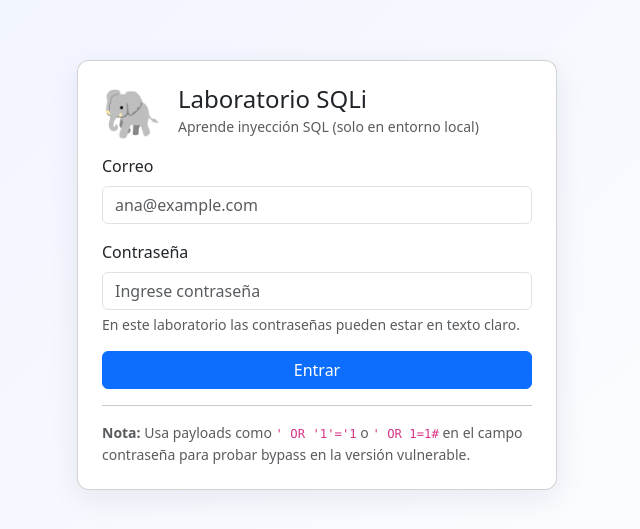
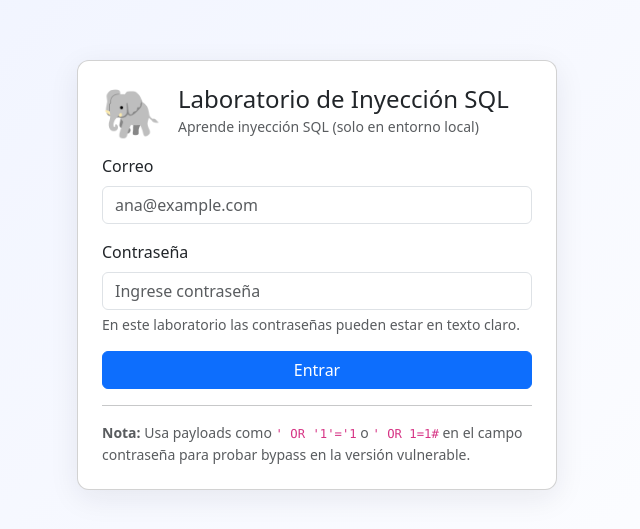
Before and after one commit to Andrewsy1004/InyeccionSQL, a website: page public/index.html in a window 1280 px wide. Shown: the part 125-654 px from the top of the page, without its empty margins (323-963 px from the left). Drawn offline with nearby package versions, Linux system fonts and the light colour scheme.

Commit message:
actualización del título en la interfaz

```diff
--- a/public/index.html
+++ b/public/index.html
@@ -27,7 +27,7 @@
       <div class="d-flex align-items-center mb-3">
         <div class="logo me-3">🐘</div>
         <div>
-          <h4 class="mb-0">Laboratorio SQLi</h4>
+          <h4 class="mb-0">Laboratorio de Inyección SQL</h4>
           <small class="text-muted">Aprende inyección SQL (solo en entorno local)</small>
         </div>
       </div>
```
